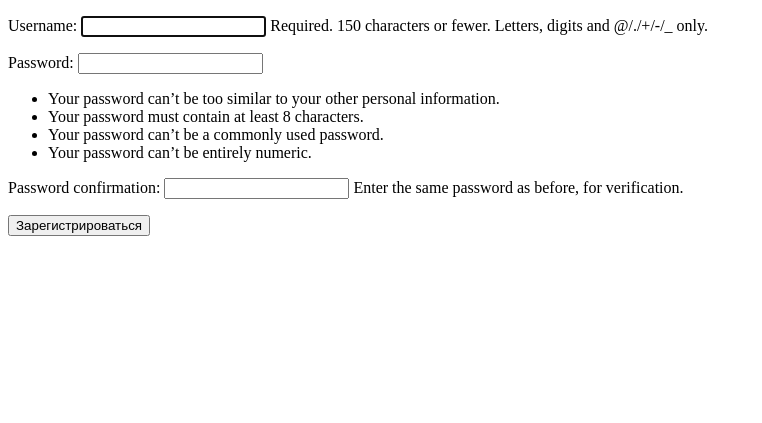
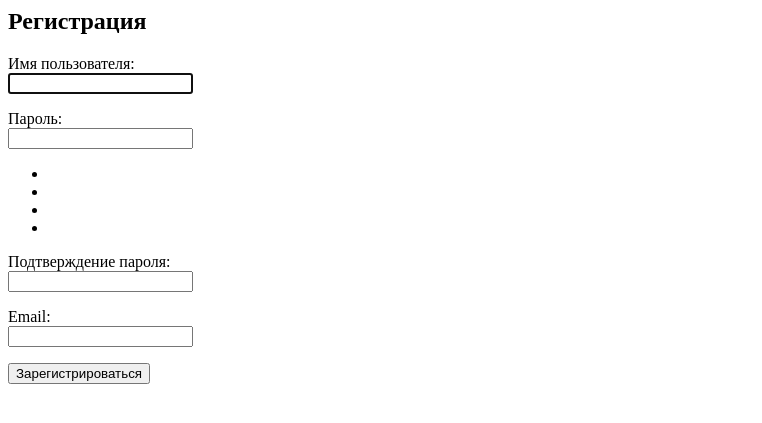
Before and after one commit to SergSmirn/NIRS, a Django app: page /auth/register/ in a window 1280 px wide. Shown: the top 423 px of the page, without its empty margins (0-762 px from the left). Run offline with Django 3.2, Linux system fonts and the light colour scheme.

Commit message:
Added email registration

```diff
--- a/auths/forms.py
+++ b/auths/forms.py
@@ -1,37 +1,34 @@
-from __future__ import unicode_literals
 from django import forms
-from django.contrib.auth import (
-    authenticate, get_user_model, password_validation,
-)
-from django.contrib.auth.models import User
-from django.utils.translation import ugettext, ugettext_lazy as _
-
-UserModel = get_user_model()
+from django.contrib.auth import get_user_model
 from django.contrib.auth.forms import UserCreationForm
+from django.utils.translation import ugettext_lazy as _
 
 
-class UserCreationCustomForm(UserCreationForm):
-    """
-    A form that creates a user, with no privileges, from the given username and
-    password.
-    """
-    error_messages = {
-        'password_mismatch': _("The two password fields didn't match."),
-    }
-    password1 = forms.CharField(
-        label=_("Password"),
-        strip=False,
-        widget=forms.PasswordInput,
-        help_text=password_validation.password_validators_help_text_html(),
-    )
-    password2 = forms.CharField(
-        label=_("Password confirmation"),
-        widget=forms.PasswordInput,
-        strip=False,
-        help_text=_("Enter the same password as before, for verification."),
+User = get_user_model()
+
+DUPLICATE_EMAIL = _(u"This email address is already in use. "
+                    u"Please supply a different email address.")
+
+class RegistrationForm(UserCreationForm):
+    email = forms.EmailField(
+        help_text=_(u'email address'),
+        required=True,
     )
 
-    class Meta:
-        model = User
-        fields = ("username",)
-        field_classes = {'username': UsernameField}
+    def clean_email(self):
+        """
+        Validate that the supplied email address is unique for the
+        site.
+
+        """
+        if User.objects.filter(email__iexact=self.cleaned_data['email']):
+            raise forms.ValidationError(DUPLICATE_EMAIL)
+        return self.cleaned_data['email']
+
+    class Meta(UserCreationForm.Meta):
+        fields = [
+            User.USERNAME_FIELD,
+            'password1',
+            'password2',
+            'email',
+        ]
--- /dev/null
+++ b/auths/templates/active_email.html
@@ -0,0 +1,5 @@
+{% autoescape off %}
+Здравствуйте {{ user.username }}!
+Чтобы завершить регистрацию, пожалуйста, перейдите по ссылке
+http://localhost:8080{% url 'activate' uidb64=uid token=token %}
+{% endautoescape %}
--- a/auths/templates/register.html
+++ b/auths/templates/register.html
@@ -1,13 +1,20 @@
-<!DOCTYPE html>
-<html>
-  <head>
-    <title>Регистрация</title>
-  </head>
-  <body>
-    <form action="" method="post">
-      {% csrf_token %}
-      {{ form.as_p }}
-      <button type="submit">Зарегистрироваться</button>
-    </form>
-  </body>
-</html>
+{% block content %}
+  <h2>Регистрация</h2>
+  <form method="post">
+    {% csrf_token %}
+      {% for field in form %}
+      <p>
+        {{ field.label_tag }}<br>
+        {{ field }}
+        {% if field.help_text %}
+          <small style="display: none">{{ field.help_text }}</small>
+        {% endif %}
+        {% for error in field.errors %}
+          <p style="color: red">{{ error }}</p>
+        {% endfor %}
+      </p>
+      {% endfor %}
+
+    <button type="submit">Зарегистрироваться</button>
+  </form>
+{% endblock %}
--- a/auths/urls.py
+++ b/auths/urls.py
@@ -5,7 +5,10 @@
 
 urlpatterns = [
     url(r'^$', TemplateView.as_view(template_name='index.html')),
+    url(r'^confirm_email', TemplateView.as_view(template_name='confirm_email.html')),
     url(r'^register/$', views.RegisterFormView.as_view()),
+    url(r'^activate/(?P<uidb64>[0-9A-Za-z_\-]+)/(?P<token>[0-9A-Za-z]{1,13}-[0-9A-Za-z]{1,20})/$',
+        views.activate, name='activate'),
     url(r'^login/$', views.LoginFormView.as_view(), name="login"),
     url(r'^logout/$', views.LogoutView.as_view()),
 ]
--- a/auths/views.py
+++ b/auths/views.py
@@ -1,18 +1,51 @@
-from django.http import HttpResponseRedirect
+from django.http import HttpResponseRedirect, HttpResponse
 from django.views.generic.base import View
 from django.views.generic.edit import FormView
-from django.contrib.auth.forms import UserCreationForm, AuthenticationForm
+from django.contrib.auth.forms import AuthenticationForm
 from django.contrib.auth import login, logout
+from .forms import RegistrationForm
+from django.core.mail import send_mail
+
+from django.utils.encoding import force_bytes, force_text
+from django.utils.http import urlsafe_base64_encode, urlsafe_base64_decode
+from django.template.loader import render_to_string
+from .tokens import account_activation_token
+from django.contrib.auth.models import User
 
 
 class RegisterFormView(FormView):
-    form_class = UserCreationForm
-    success_url = "/auth/login/"
+    form_class = RegistrationForm
+    success_url = "/auth/confirm_email/"
     template_name = "register.html"
 
     def form_valid(self, form):
-        form.save()
+        user = form.save(commit=False)
+        user.is_active = False
+        user.save()
+        message = render_to_string('active_email.html', {
+            'user': user,
+            'uid': urlsafe_base64_encode(force_bytes(user.pk)),
+            'token': account_activation_token.make_token(user),
+        })
+        subject = 'Активация аккаунта'
+        to_email = form.cleaned_data.get('email')
+        send_mail(subject, message, 'kurchatov1996@gmail.com', [to_email], fail_silently=False)
         return super(RegisterFormView, self).form_valid(form)
+
+def activate(request, uidb64, token):
+    try:
+        uid = force_text(urlsafe_base64_decode(uidb64))
+        user = User.objects.get(pk=uid)
+    except(TypeError, ValueError, OverflowError, User.DoesNotExist):
+        user = None
+    if user is not None and account_activation_token.check_token(user, token):
+        user.is_active = True
+        user.save()
+        login(request, user)
+        # return redirect('home')
+        return HttpResponse('Thank you for your email confirmation. Now you can login your account.')
+    else:
+        return HttpResponse('Activation link is invalid!')
 
 
 class LoginFormView(FormView):
```
Also changed, not shown: NIRS/settings.py (+6 -2 lines), auths/templates/confirm_email.html (added, +10 -0 lines), auths/templates/login.html (+20 -13 lines), auths/tokens.py (added, +8 -0 lines).
